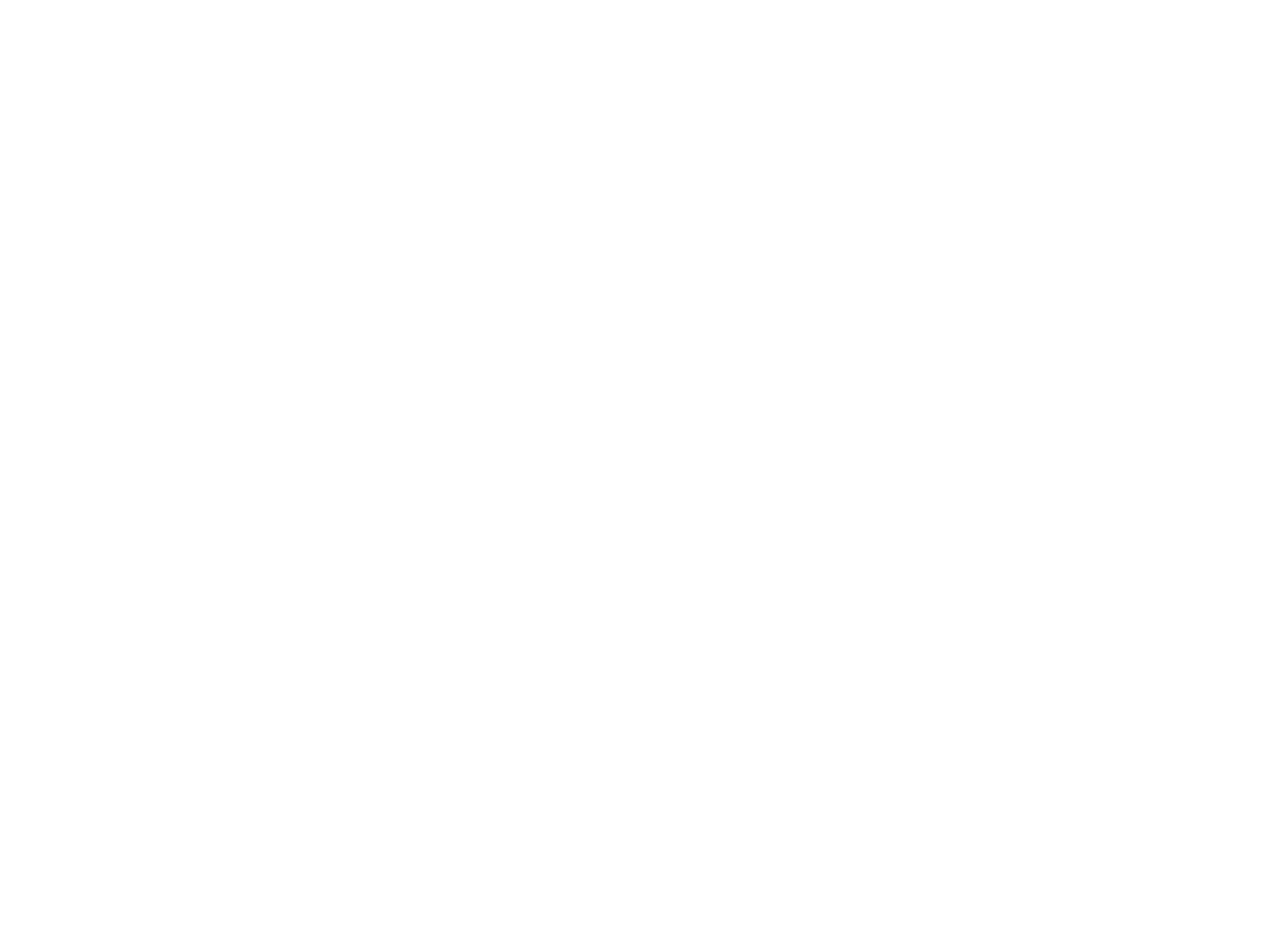
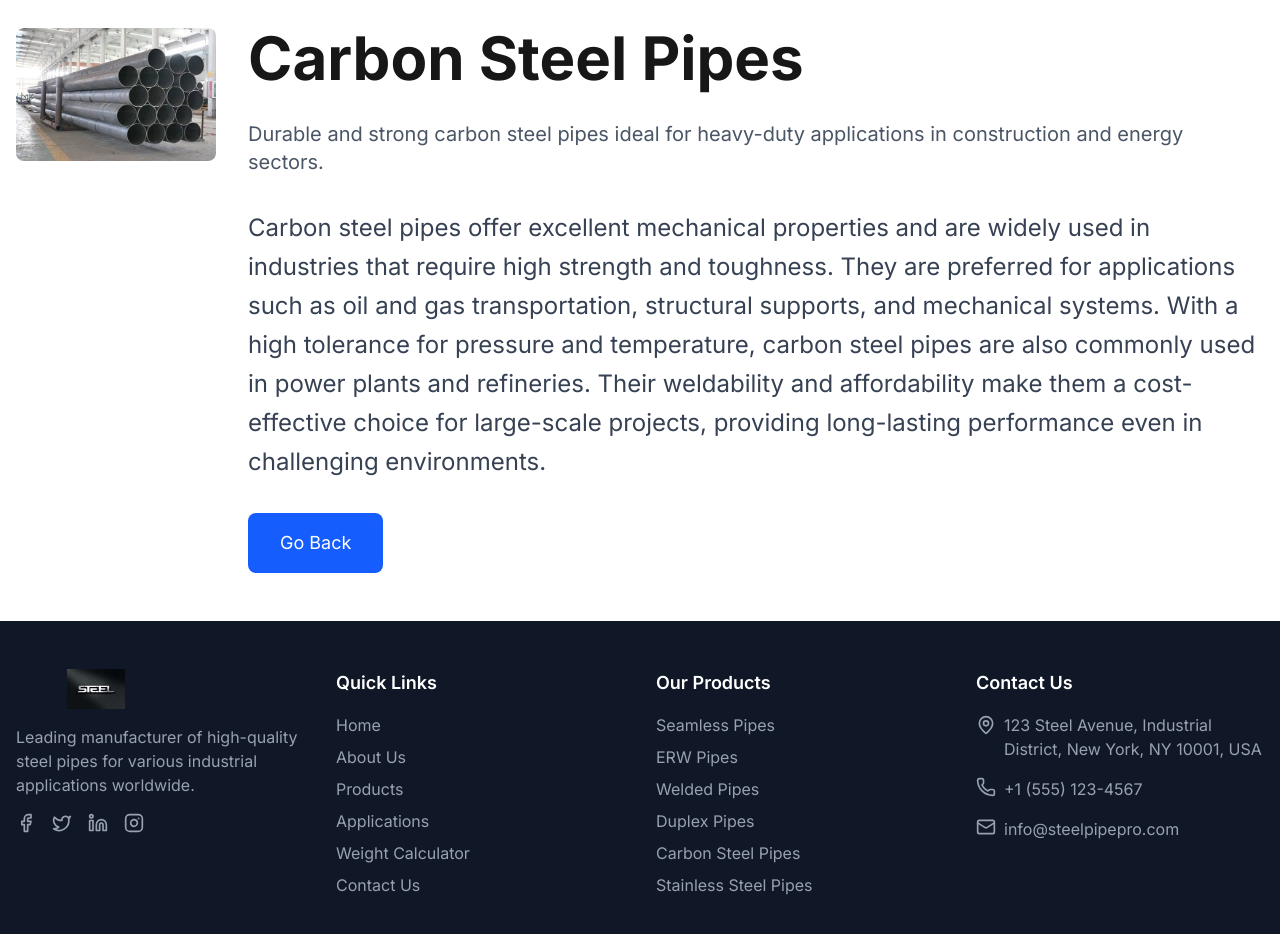
Before and after one commit to akkii7030/steel-pipe-website, a Next.js app: page /products/carbon-steel-pipes in a window 1280 px wide. Before the commit this address had no page. Shown: the part 100-1034 px from the top of the page. Before the commit the page ends 800 px from the top, so only its background shows below. Built offline with nearby package versions, Linux system fonts and the light colour scheme.

Commit message:
Loaction update

```diff
--- a/app/contact/page.jsx
+++ b/app/contact/page.jsx
@@ -1,27 +1,19 @@
-"use client"
+"use client";
 
-import { useEffect, useState } from "react"
-import Image from "next/image"
-import ContactForm from "@/components/contact-form"
-import { MapPin, Phone, Mail, Clock } from "lucide-react"
+import ContactForm from "@/components/contact-form";
+import { MapPin, Phone, Mail, Clock } from "lucide-react";
 
 export default function ContactPage() {
-  const [isClient, setIsClient] = useState(false)
-
-  useEffect(() => {
-    setIsClient(true)
-  }, [])
-
   return (
     <div className="container mx-auto px-4 py-12">
       <h1 className="text-4xl font-bold mb-2 text-gray-800">Contact Us</h1>
       <p className="text-gray-600 mb-8 text-lg">Get in touch with our team for inquiries, quotes, or support</p>
 
       <div className="grid grid-cols-1 lg:grid-cols-2 gap-12">
+        {/* Contact Information Section */}
         <div>
           <div className="bg-gray-100 rounded-lg shadow-lg p-6 mb-8">
             <h2 className="text-2xl font-semibold mb-6 text-gray-800">Our Offices</h2>
-
             <div className="space-y-6">
               <ContactLocation
                 title="Headquarters"
@@ -30,7 +22,6 @@ export default function ContactPage() {
                 email="info@steelpipepro.com"
                 hours="Monday - Friday: 8:00 AM - 6:00 PM"
               />
-
               <ContactLocation
                 title="Manufacturing Plant"
                 address="456 Factory Road, Manufacturing Zone, Houston, TX 77001, USA"
@@ -38,7 +29,6 @@ export default function ContactPage() {
                 email="production@steelpipepro.com"
                 hours="24/7 Operation"
               />
-
               <ContactLocation
                 title="International Office"
                 address="789 Global Street, Business Park, London, EC1A 1BB, UK"
@@ -48,78 +38,60 @@ export default function ContactPage() {
               />
             </div>
           </div>
-
-          {isClient && (
-            <div className="relative h-80 rounded-lg overflow-hidden shadow-lg hover:shadow-xl transition-shadow duration-300 bg-gray-100">
-              <Image
-                src="/Company.jpg"
-                alt="Company headquarters"
-                fill
-                className="object-cover"
-                priority
-                onError={(e) => {
-                  console.error("Failed to load image:", e)
-                }}
-              />
-            </div>
-          )}
         </div>
 
+        {/* Contact Form and Map Section */}
         <div>
+          {/* Contact Form Section */}
           <div className="bg-gray-100 rounded-lg shadow-lg p-6 hover:shadow-xl transition-shadow duration-300 mb-8">
             <h2 className="text-2xl font-semibold mb-6 text-gray-800">Send Us a Message</h2>
             <ContactForm />
           </div>
 
+          {/* Google Maps Live Location Section */}
           <div className="bg-gray-100 rounded-lg shadow-lg p-6 hover:shadow-xl transition-shadow duration-300">
             <h2 className="text-2xl font-semibold mb-6 text-gray-800">Find Us</h2>
-            {isClient && (
-              <div className="relative h-64 rounded-lg overflow-hidden shadow-lg hover:shadow-xl transition-shadow duration-300 bg-gray-100">
-                <Image
-                  src="/Map.jpg"
-                  alt="Map location"
-                  fill
-                  className="object-cover"
-                  priority
-                  onError={(e) => {
-                    console.error("Failed to load image:", e)
-                  }}
-                />
-              </div>
-            )}
+            <div className="relative h-64 rounded-lg overflow-hidden shadow-lg">
+              <iframe
+                src="https://www.google.com/maps/embed?pb=!1m18!1m12!1m3!1d30218.18739496333!2d72.81015111562501!3d18.952796200000003!2m3!1f0!2f0!3f0!3m2!1i1024!2i768!4f13.1!3m3!1m2!1s0x3be7ce3f89e16eb3%3A0x8e1f54efb3adbb6e!2sGirgaon%20Chowpatty!5e0!3m2!1sen!2sin!4v1710923472345"
+                width="100%"
+                height="100%"
+                style={{ border: 0 }}
+                allowFullScreen=""
+                loading="lazy"
+                referrerPolicy="no-referrer-when-downgrade"
+              ></iframe>
+            </div>
           </div>
         </div>
       </div>
     </div>
-  )
+  );
 }
 
+// Contact Location Component
 function ContactLocation({ title, address, phone, email, hours }) {
   return (
     <div className="border border-gray-200 bg-gray-50 p-4 rounded-lg shadow-md">
       <h3 className="font-semibold text-lg mb-3 text-gray-800">{title}</h3>
-
       <div className="space-y-2">
-        <div className="flex items-start cursor-pointer hover:text-blue-600 transition-colors duration-200">
+        <div className="flex items-start">
           <MapPin className="h-5 w-5 text-blue-600 mr-2 mt-0.5 flex-shrink-0" />
-          <p className="text-gray-600 hover:text-blue-600 transition-colors duration-200">{address}</p>
+          <p className="text-gray-600">{address}</p>
         </div>
-
-        <div className="flex items-center cursor-pointer hover:text-blue-600 transition-colors duration-200">
+        <div className="flex items-center">
           <Phone className="h-5 w-5 text-blue-600 mr-2 flex-shrink-0" />
-          <p className="text-gray-600 hover:text-blue-600 transition-colors duration-200">{phone}</p>
+          <p className="text-gray-600">{phone}</p>
         </div>
-
-        <div className="flex items-center cursor-pointer hover:text-blue-600 transition-colors duration-200">
+        <div className="flex items-center">
           <Mail className="h-5 w-5 text-blue-600 mr-2 flex-shrink-0" />
-          <p className="text-gray-600 hover:text-blue-600 transition-colors duration-200">{email}</p>
+          <p className="text-gray-600">{email}</p>
         </div>
-
-        <div className="flex items-center cursor-pointer hover:text-blue-600 transition-colors duration-200">
+        <div className="flex items-center">
           <Clock className="h-5 w-5 text-blue-600 mr-2 flex-shrink-0" />
-          <p className="text-gray-600 hover:text-blue-600 transition-colors duration-200">{hours}</p>
+          <p className="text-gray-600">{hours}</p>
         </div>
       </div>
     </div>
-  )
+  );
 }
--- a/app/products/[slug]/page.jsx
+++ b/app/products/[slug]/page.jsx
@@ -33,6 +33,20 @@ const products = [
     image: "/Duplex.jpg",
     description: "Corrosion-resistant duplex steel pipes for demanding environments.",
     details: "Duplex pipes provide excellent corrosion resistance and high mechanical strength. Composed of a balanced mixture of austenitic and ferritic stainless steel, these pipes are ideal for harsh environments like offshore oil rigs, chemical plants, and desalination facilities. Their superior resistance to stress corrosion cracking, pitting, and crevice corrosion ensures longevity and reliability. Duplex pipes are also known for their higher tensile strength compared to standard stainless steel, reducing material thickness and weight in construction projects. Their cost-effectiveness and durability make them a preferred choice for critical applications.",
+  },
+  {
+    slug: "carbon-steel-pipes",
+    title: "Carbon Steel Pipes",
+    image: "/Carbon.jpg",
+    description: "Durable and strong carbon steel pipes ideal for heavy-duty applications in construction and energy sectors.",
+    details: "Carbon steel pipes offer excellent mechanical properties and are widely used in industries that require high strength and toughness. They are preferred for applications such as oil and gas transportation, structural supports, and mechanical systems. With a high tolerance for pressure and temperature, carbon steel pipes are also commonly used in power plants and refineries. Their weldability and affordability make them a cost-effective choice for large-scale projects, providing long-lasting performance even in challenging environments.",
+  },
+  {
+    slug: "stainless-steel-pipes",
+    title: "Stainless Steel Pipes",
+    image: "/Stainless.jpg",
+    description: "Corrosion-resistant and aesthetically appealing stainless steel pipes suitable for a wide range of uses.",
+    details: "Stainless steel pipes are known for their exceptional corrosion resistance, making them ideal for applications in food processing, chemical processing, and pharmaceutical industries. Their sleek, polished appearance also makes them a preferred choice for architectural and decorative purposes. Stainless steel pipes are highly durable and maintain their strength and integrity in extreme temperatures and environments. They are available in various grades and finishes to meet specific project needs, ensuring long-term reliability and minimal maintenance.",
   },
 ];
 
--- a/app/products/page.jsx
+++ b/app/products/page.jsx
@@ -27,6 +27,18 @@ const products = [
     image: "/Duplex.jpg",
     description: "Corrosion-resistant duplex steel pipes for demanding environments.",
   },
+  {
+    slug: "carbon-steel-pipes",
+    title: "Carbon Steel Pipes",
+    image: "/Carbon.jpg",
+    description: "Durable and strong carbon steel pipes ideal for heavy-duty applications in construction and energy sectors.",
+  },
+  {
+    slug: "stainless-steel-pipes",
+    title: "Stainless Steel Pipes",
+    image: "/Stainless.jpg",
+    description: "Corrosion-resistant and aesthetically appealing stainless steel pipes suitable for a wide range of uses.",
+  },
 ];
 
 export default function ProductsPage() {
```
Also changed, not shown: public/Carbon.jpg (added), public/Stainless.jpg (added).
